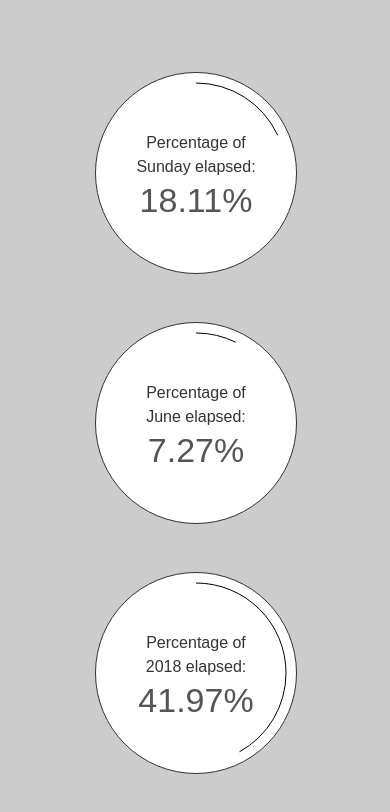
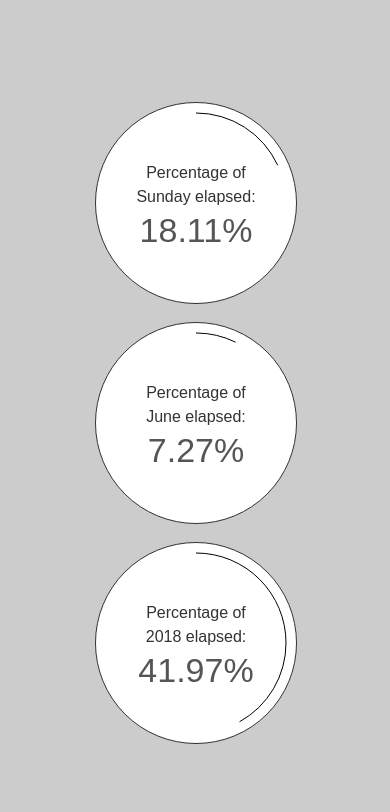
Before and after one commit to robertmermet/percentClock, a plain HTML site: page index.html in a window 390 px wide. Drawn offline with Linux system fonts and the light colour scheme.

Commit message:
css update

```diff
--- a/style.css
+++ b/style.css
@@ -29,7 +29,7 @@ body {
 @media only screen and (max-width: 720px) {
     #dayClock {
         margin-left  : -100px;
-        margin-top   : -350px;
+        margin-top   : -320px;
     }
 
     #monthClock {
@@ -39,7 +39,7 @@ body {
 
     #yearClock {
         margin-left  : -100px;
-        margin-top   : 150px;
+        margin-top   : 120px;
     }
 }
 
```
